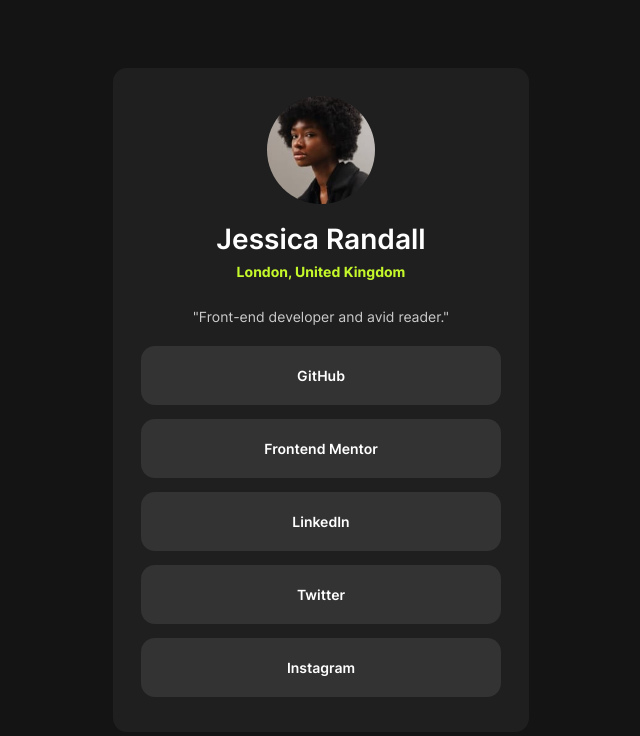
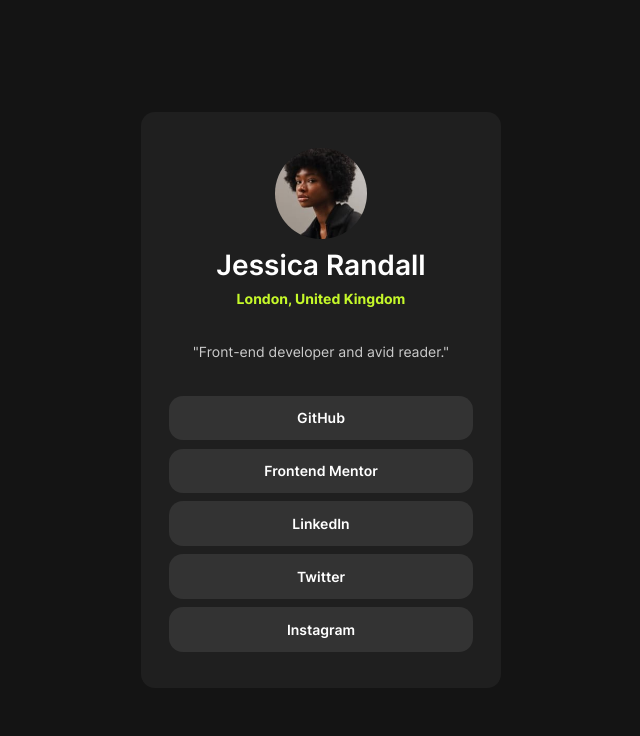
Before and after one commit to xirb22/social-links-profile-main, a plain HTML site: page index.html in a window 1280 px wide. Shown: the whole page, without its empty margins (319-959 px from the left). Drawn offline with Linux system fonts and the light colour scheme.

Commit message:
Modified the layout style to make better use of flexbox properties rather than margin/padding

```diff
--- a/style.css
+++ b/style.css
@@ -3,8 +3,13 @@
     src: url("assets/fonts/Inter-VariableFont_slnt\,wght.ttf");
   }
 
+* {
+    box-sizing: border-box;
+    margin: 0;
+    padding: 0;
+}
+
 html {
-
     font-size: 14px;
     font-family: Inter;
     color: hsl(0, 0%, 100%);
@@ -20,7 +25,6 @@
 body {
     display: flex;
     flex-direction: column;
-    align-items: stretch;
     justify-content: space-evenly;
 
     text-align: center;
@@ -29,11 +33,8 @@
 
     border-radius: 1rem;
 
-    /* min-width: 375px;
-    min-height: 800px; */
-    /* max-width: 360px; */
-
-    width: clamp(20%, 360px, 70%);
+    width: clamp(20%, 360px, 90%);
+    height: clamp(30%, 576px, 80%);
 
     padding: 2rem;
 }
@@ -48,21 +49,20 @@
 
 h1 {
     font-weight: 600;
-
-    margin-bottom: .5rem;
 }
 
 .location {
     color: hsl(75, 94%, 57%);
     font-weight: 700;
+    flex-grow: .1;
 
 }
 
 .description {
     color: hsl(0, 0%, 80%);
     font-weight: 00;
+    flex-grow: .1;
 
-    margin-block: 2rem 1rem;
 }
 
 a {
@@ -72,11 +72,13 @@
 
     background-color: hsl(0, 0%, 20%);
 
-    padding: 1.5rem;
-    margin-block: .5rem;
+    border-radius: 1rem;
 
+    flex-grow: .1;
 
-    border-radius: 1rem;
+    display: flex;
+    align-items: center;
+    justify-content: center;
 }
 
 a:hover {
```
